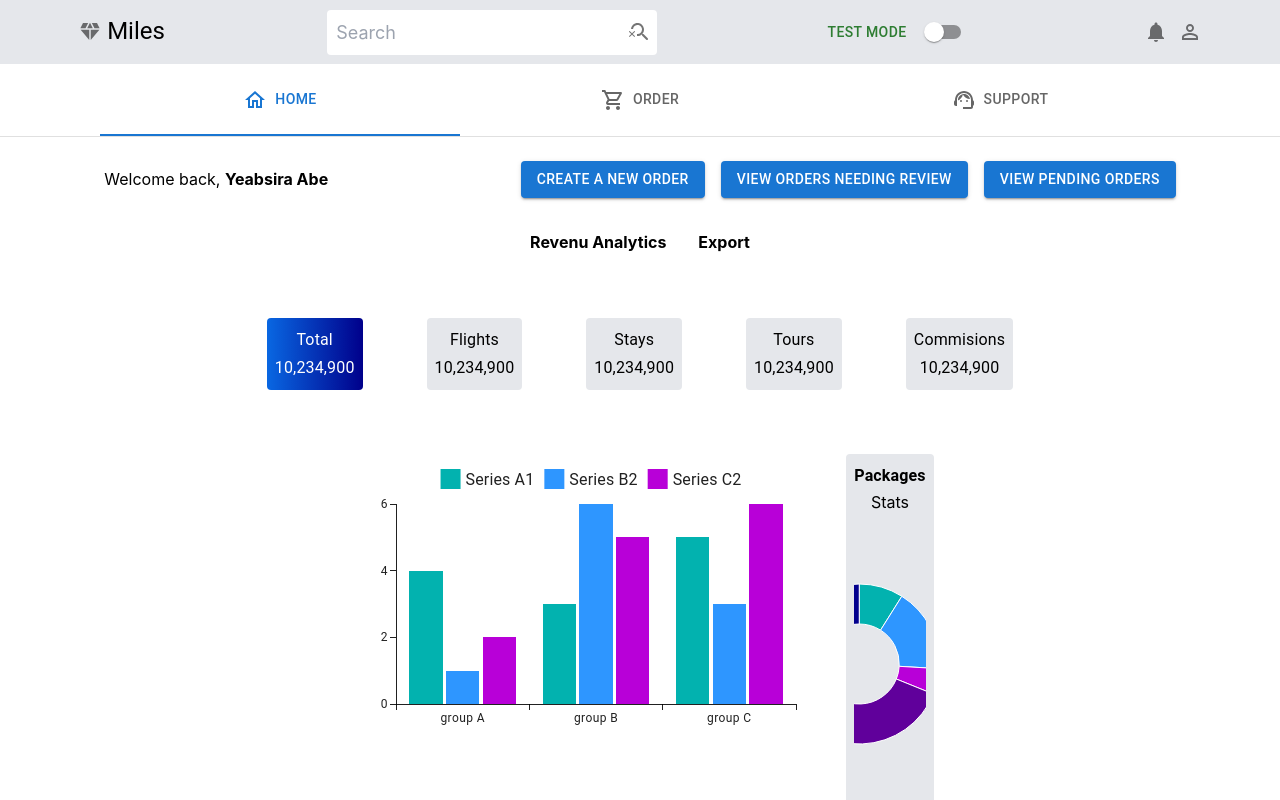
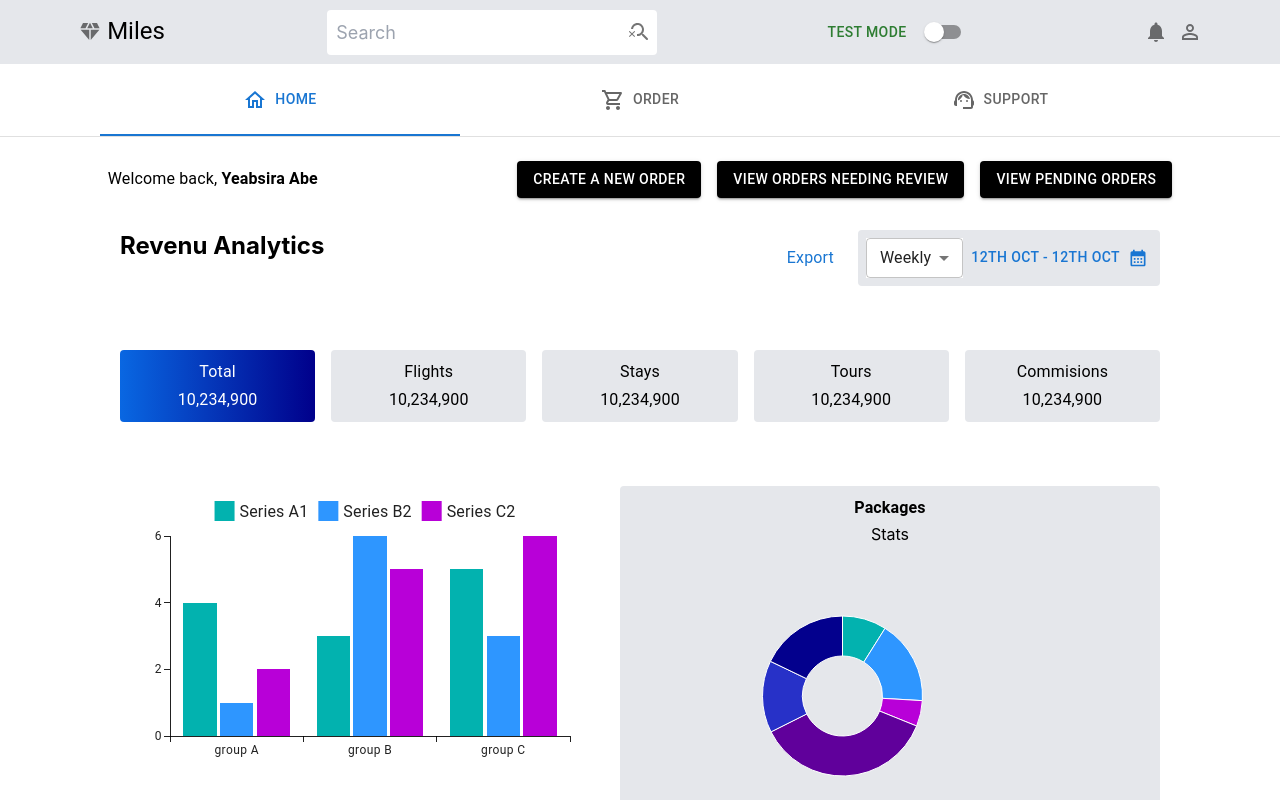
Before and after one commit to henosg53/cc_react, a React (Create React App) app: page / in a window 1280 px wide. Shown: the top 800 px of the page. Built offline with nearby package versions, Linux system fonts and the light colour scheme.

Commit message:
still dumb ui

```diff
--- a/src/components/home.js
+++ b/src/components/home.js
@@ -1,5 +1,5 @@
 import { Stack } from "@mui/material"
-import Tips from "./tips"
+// import Tips from "./tips"
 
 import { SubNav } from "./sub_nav"
 import { RevenuAnalytics } from "./rev_analytics"
@@ -10,7 +10,7 @@ export const Home = () =>{
             <SubNav/>
             <RevenuAnalytics/>
 
-            <Tips/>
+            {/* <Tips/> */}
 
         </Stack>
     )
--- a/src/components/rev_analytics.jsx
+++ b/src/components/rev_analytics.jsx
@@ -1,45 +1,64 @@
-import { Stack, Typography } from "@mui/material"
+import {  Button, MenuItem, Stack, TextField, Typography } from "@mui/material"
 import { BarGraph } from "./barChart"
 import TwoSimplePieChart from "./donutChart"
+// import { DatePicker } from '@mui/x-date-pickers/DatePicker';
+import CalendarMonthIcon from '@mui/icons-material/CalendarMonth';
+import Tips from "./tips";
+
 
 export const RevenuAnalytics=()=>{
     return(
-        <Stack className="flex flex-col justify-around items-center" spacing={8}>
-            <Stack direction={"row"} spacing={4}>
+        <Stack className="flex flex-col  justify-around items-center px-24" spacing={8}>
+            <Stack className='justify-between w-full' direction={"row"} spacing={4}>
                 <Stack>
-                    <h2 className="font-bold">Revenu Analytics</h2>
+                    <h2 className="font-bold text-2xl ">Revenu Analytics</h2>
                 </Stack>
-                <Stack>
-                    <h2 className="font-bold">Export</h2>
+                <Stack className='items-center' spacing={3} direction={'row'}>
+                    <Typography variant='subtitle1' color={'primary'}>Export</Typography>
+                    {/* <DatePicker /> */}
+                    <Stack direction={'row'} className="bg-gray-200 p-2 rounded ">
+
+                        <TextField size="small" className="w-fit h-full bg-white " defaultValue={'W'} select  >
+                            <MenuItem value={'W'} >Weekly</MenuItem>
+                            <MenuItem value={'M'}>Monthly</MenuItem>
+                            <MenuItem value={'Y'}>Yearly</MenuItem>
+                        </TextField>
+
+                        <Button variant="text" endIcon={<CalendarMonthIcon/>} disableRipple>
+                            12th Oct - 12th Oct
+                        </Button>
+
+                    </Stack>
+
 
                 </Stack>
             </Stack>
-            <Stack direction={"row"} spacing={8}>
-                <Stack className='blueGradient rounded p-2' style={{ backgroundColor: 'blue' }}>
+            <Stack className="w-full" direction={"row"} spacing={2}>
+                <Stack className='blueGradient rounded p-2 w-full'>
                     <Typography variant='subtitle1' color={'white'}>Total</Typography>
                     <Typography variant='subtitle1' color={'white'}>10,234,900</Typography>
                 </Stack>
-                <Stack className='bg-gray-200 rounded p-2'>
+                <Stack className='bg-gray-200 rounded p-2 w-full'>
                     <Typography variant='subtitle1'>Flights</Typography>
                     <Typography variant='subtitle1'>10,234,900</Typography>
                 </Stack>
-                <Stack className='bg-gray-200 rounded p-2'>
+                <Stack className='bg-gray-200 rounded p-2 w-full'>
                     <Typography variant='subtitle1'>Stays</Typography>
                     <Typography variant='subtitle1'>10,234,900</Typography>
                 </Stack>
-                <Stack className='bg-gray-200 rounded p-2'>
+                <Stack className='bg-gray-200 rounded p-2 w-full'>
                     <Typography variant='subtitle1'>Tours</Typography>
                     <Typography variant='subtitle1'>10,234,900</Typography>
                 </Stack>
-                <Stack className='bg-gray-200 rounded p-2'>
+                <Stack className='bg-gray-200 rounded p-2 w-full'>
                     <Typography variant='subtitle1'>Commisions</Typography>
                     <Typography variant='subtitle1'>10,234,900</Typography>
                 </Stack>
 
             </Stack>
-            <Stack direction={'row'}>
+            <Stack className="w-full" direction={'row'}>
                 <BarGraph/>
-                <Stack className="bg-gray-200 p-2 rounded w-fit">
+                <Stack className="bg-gray-200 p-2 rounded w-full">
                     <Stack>
                         <Typography variant='subtitle1' ><b>Packages</b></Typography>
                         <Typography variant='p' >Stats</Typography>
@@ -48,6 +67,9 @@ export const RevenuAnalytics=()=>{
                 </Stack>
 
             </Stack>
+            <Stack className="w-full">
+                <Tips/>
+            </Stack>
         </Stack>
     )
 }
--- a/src/components/sub_nav.jsx
+++ b/src/components/sub_nav.jsx
@@ -1,13 +1,14 @@
 import { Button, Stack, Typography } from "@mui/material"
 
 export const SubNav = () =>{
+
     return(
         <Stack className="flex flex-col justify-around items-center" direction={'row'} spacing={4}>
-            <Typography variant='p'>Welcome back, <b>Yeabsira Abe</b></Typography>
+            <Typography variant='subtitle1'>Welcome back, <b>Yeabsira Abe</b></Typography>
             <Stack direction={'row'} spacing={2}>
-                <Button variant={"contained"}>Create a new order</Button>
-                <Button variant={"contained"}>View orders needing review</Button>
-                <Button variant={"contained"}>View pending orders</Button>
+                <Button  variant={"contained"} style={{ backgroundColor: "black" }}>Create a new order</Button>
+                <Button variant={"contained"} style={{ backgroundColor: "black" }}>View orders needing review</Button>
+                <Button variant={"contained"} style={{ backgroundColor: "black" }}>View pending orders</Button>
             </Stack>
 
         </Stack>
```
